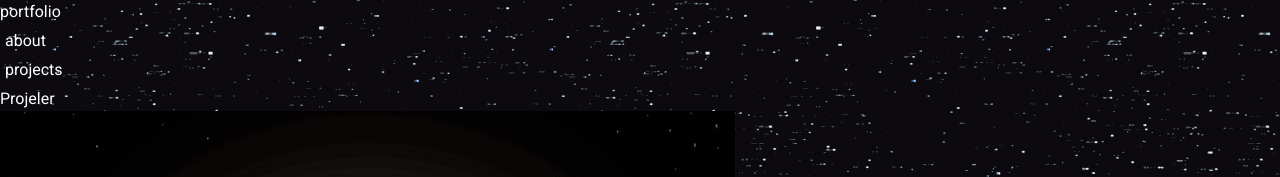
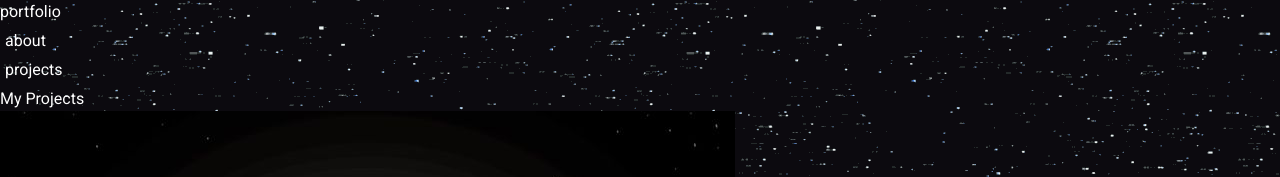
Before and after one commit to vasterim/portfolio-react, a React (Vite) app: page /projects in a window 1280 px wide. Shown: the top 177 px of the page. Built offline with nearby package versions, Linux system fonts and the light colour scheme.

Commit message:
small changes on ui

```diff
--- a/src/routes/About.jsx
+++ b/src/routes/About.jsx
@@ -63,7 +63,7 @@ function About() {
           </ul>
 
       <div className='max-w-7xl mx-10 flex justify-center bg-black bg-opacity-50 flex-col items-center border-2 p-5 border-white border-opacity-10 my-2 flex-wrap rounded-md'>
-        <h2 className='font-bold text-2xl mb-3'>Hakkımda</h2>
+        <h2 className='font-bold text-2xl mb-3'>About Me</h2>
         <p className='text-lg text-center'>{information.about}</p>
         </div>
     </div>
--- a/src/routes/Projects.jsx
+++ b/src/routes/Projects.jsx
@@ -15,7 +15,7 @@ function Projects() {
     {projectName: "project", photo: profilePicture, description: "Lorem ipsum dolor sit amet consectetur adipisicing elit. Magni nobis sunt beatae dolor tenetur est odio libero unde, aspernatur dolorum nihil voluptatibus quisquam quae. Hic sapiente accusamus impedit perspiciatis esse."},
     {projectName: "project", photo: profilePicture, description: "Lorem ipsum dolor sit amet consectetur adipisicing elit. Magni nobis sunt beatae dolor tenetur est odio libero unde, aspernatur dolorum nihil voluptatibus quisquam quae. Hic sapiente accusamus impedit perspiciatis esse."},
     {projectName: "project", photo: profilePicture, description: "Lorem ipsum dolor sit amet consectetur adipisicing elit. Magni nobis sunt beatae dolor tenetur est odio libero unde, aspernatur dolorum nihil voluptatibus quisquam quae. Hic sapiente accusamus impedit perspiciatis esse."},
-    {projectName: "project", photo: profilePicture, description: "Lorem ipsum dolor sit amet consectetur adipisicing elit. Magni nobis sunt beatae dolor tenetur est odio libero unde, aspernatur dolorum nihil voluptatibus quisquam quae. Hic sapiente accusamus impedit perspiciatis esse."},
+    {projectName: "project", photo: profilePicture, description: "oh sadly! It's empty here for now!"},
 
   ]
 
@@ -23,12 +23,12 @@ function Projects() {
   return (
     <div className='row flex w-full justify-center flex-col items-center'>
 
-      <h1 className='font-bold text-4xl'>Projeler</h1>
+      <h1 className='font-bold text-4xl'>My Projects</h1>
 
 
       <ul className="flex justify-evenly flex-wrap">
               {
-                projects.map((project, key) => <div key={key} className='bg-black rounded-lg p-10 max-w-lg text-center h-max border border-white border-opacity-0 mx-16 my-16 flex flex-col justify-start items-center'><img src={project.photo} alt="" className='w-[140px] h-auto mb-5'/> <h1>{project.projectName} | id: {key}</h1> <p className='my-[20px]'>{project.description}</p></div>)
+                projects.map((project, key) => <div key={key} className='bg-black w-[500px] min-h-[500px] h-max rounded-lg p-10 max-w-lg text-center h-max border border-white border-opacity-0 mx-16 my-16 flex flex-col justify-start items-center'><img src={project.photo} alt="" className='w-[140px] h-auto mb-5'/> <h1 className='font-bold'>{project.projectName} | id: {key}</h1> <p className='my-[20px]'>{project.description}</p></div>)
               }
       </ul>
 
```
